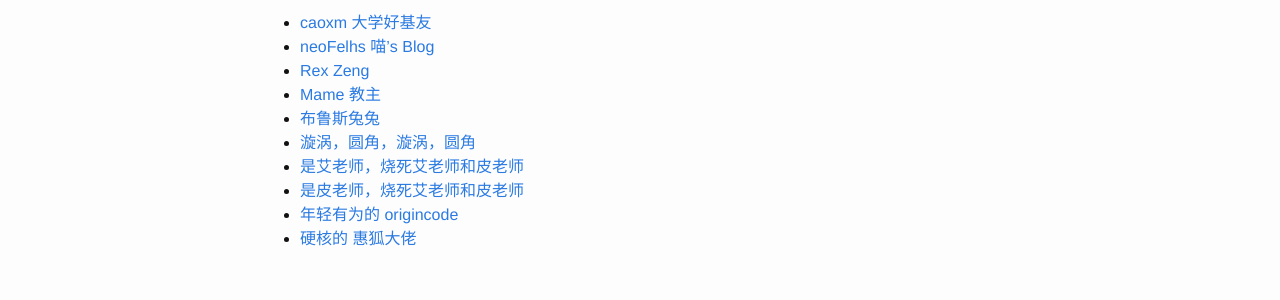
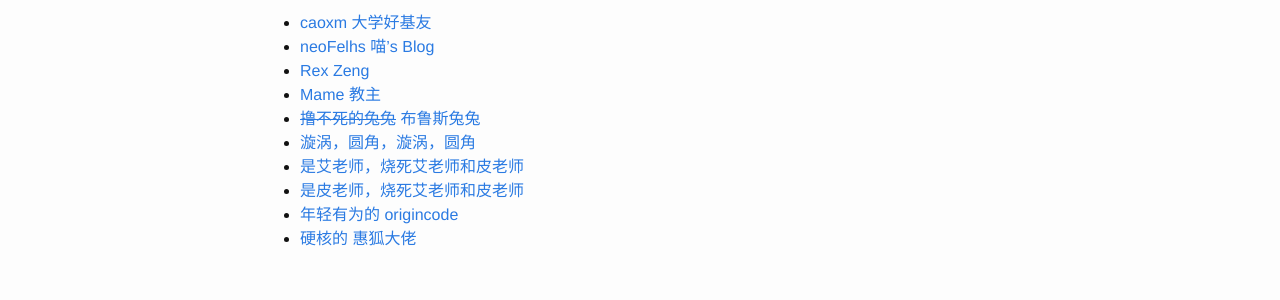
Before and after one commit to a-wing/blog, a Jekyll site: the page built from links.md, in a window 1280 px wide. Shown: the part 486-786 px from the top of the page. Built offline with Jekyll 4.4.1, drawn with Linux system fonts in a browser that asks for light colours; comment, search, counter and statistics services are not loaded.

Commit message:
Add links sssssss

```diff
--- a/links.md
+++ b/links.md
@@ -8,7 +8,7 @@ permalink: /links/
 * [neoFelhs 喵's Blog](https://blog.nfz.moe/)
 * [Rex Zeng](https://www.rexskz.info/)
 * [Mame 教主](https://www.yangmame.org/)
-* [布鲁斯兔兔](https://blog.brucezhang.cf/)
+* [~~撸不死的兔兔~~ 布鲁斯兔兔](https://blog.brucezhang.cf/)
 * [漩涡，圆角，漩涡，圆角](https://xuanwo.io)
 * [是艾老师，烧死艾老师和皮老师](https://axionl.me/)
 * [是皮老师，烧死艾老师和皮老师](https://amane.live/)
```
